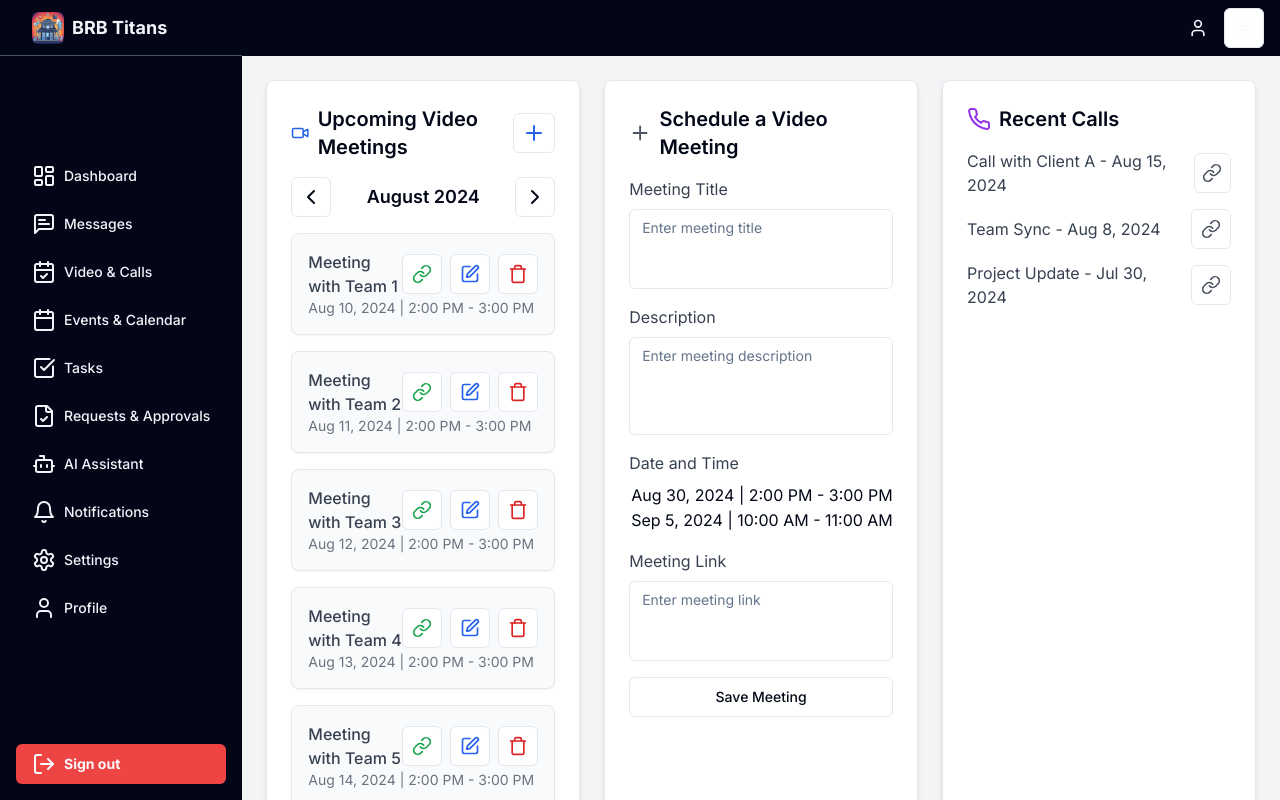
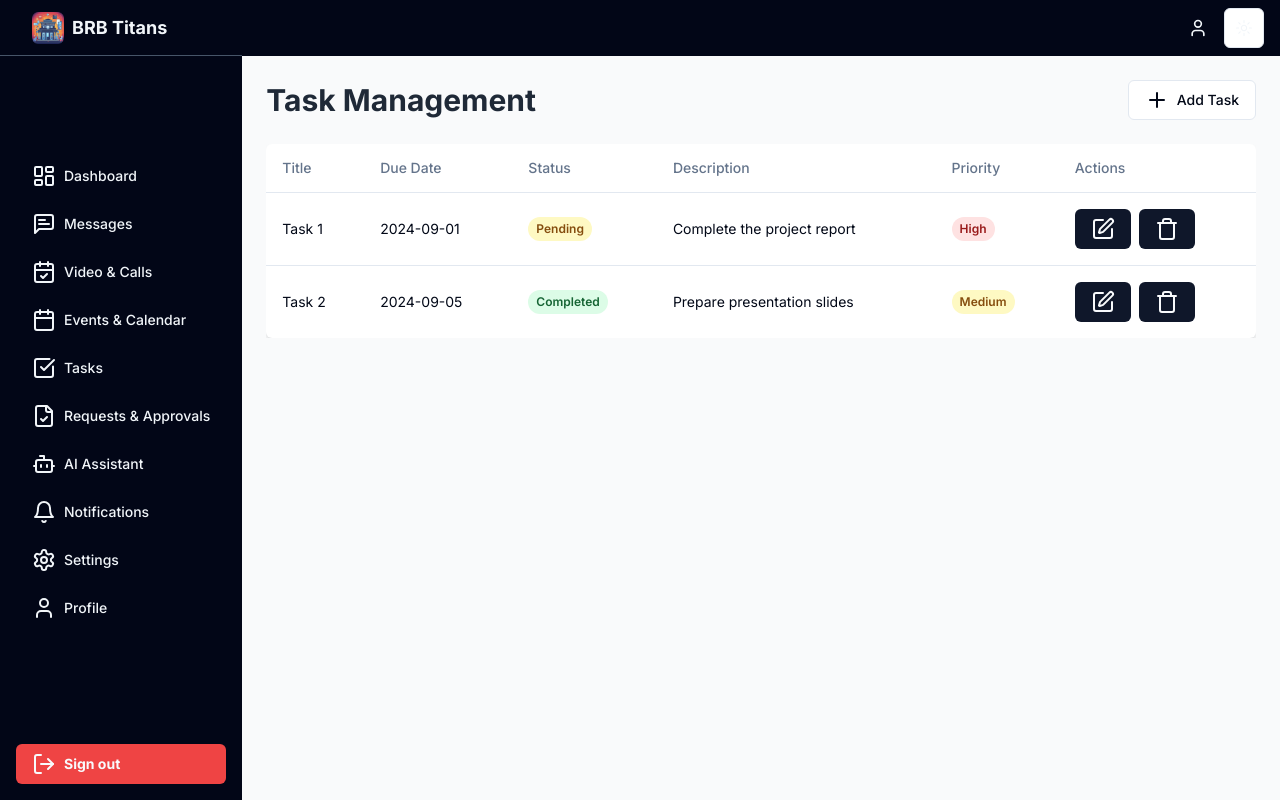
Before and after one commit to Shavkatjon-O/BRB_Hackcelerator_2024_Frontend, a Next.js app: page /dashboard/tasks in a window 1280 px wide. Built offline with nearby package versions, Linux system fonts and the light colour scheme.

Commit message:
feat: task management

```diff
--- a/src/app/dashboard/tasks/page.tsx
+++ b/src/app/dashboard/tasks/page.tsx
@@ -1,125 +1,185 @@
-'use client';
+"use client";
 
-import { Calendar as LucideCalendar, ChevronLeft, ChevronRight, Plus, Edit, Trash, Video, Phone, Link } from 'lucide-react';
+import { useState } from 'react';
+import { Dialog, DialogTrigger, DialogContent, DialogHeader, DialogTitle } from '@/components/ui/dialog';
+import { Select, SelectTrigger, SelectValue, SelectContent, SelectItem } from "@/components/ui/select";
+import { Table, TableHead, TableRow, TableHeader, TableBody, TableCell } from '@/components/ui/table';
 import { Button } from '@/components/ui/button';
-import { Card } from '@/components/ui/card';
-import { Select } from '@/components/ui/select';
+import { Input } from '@/components/ui/input';
 import { Textarea } from '@/components/ui/textarea';
-import { useState } from 'react';
+import { Loader2, Plus, Edit, Trash } from 'lucide-react';
 
-const MeetingsPage = () => {
-  const [selectedMonth, setSelectedMonth] = useState('August 2024');
+export interface Task {
+  id: number;
+  title: string;
+  dueDate: string;
+  status: 'Pending' | 'Completed' | '';
+  description: string;
+  priority: 'Low' | 'Medium' | 'High' | '';
+}
+
+export interface TaskPageState {
+  tasks: Task[];
+  newTask: Omit<Task, 'id'>;
+  showDialog: boolean;
+  loading: boolean;
+  editingTask: Task | null;
+}
+
+export default function TaskPage() {
+  const [tasks, setTasks] = useState<Task[]>([
+    { id: 1, title: 'Task 1', dueDate: '2024-09-01', status: 'Pending', description: 'Complete the project report', priority: 'High' },
+    { id: 2, title: 'Task 2', dueDate: '2024-09-05', status: 'Completed', description: 'Prepare presentation slides', priority: 'Medium' },
+  ]);
+
+  const [newTask, setNewTask] = useState<Omit<Task, 'id'>>({ title: '', dueDate: '', status: '', description: '', priority: '' });
+  const [showDialog, setShowDialog] = useState<boolean>(false);
+  const [loading, setLoading] = useState<boolean>(false);
+  const [editingTask, setEditingTask] = useState<Task | null>(null);
+
+  const handleAddTask = () => {
+    setLoading(true);
+    setTimeout(() => { // Simulating async operation
+      if (editingTask) {
+        // Update task
+        setTasks(tasks.map(task =>
+          task.id === editingTask.id
+            ? { ...task, ...newTask }
+            : task
+        ));
+        setEditingTask(null);
+      } else {
+        // Add new task
+        setTasks([...tasks, { ...newTask, id: tasks.length + 1 }]);
+      }
+      setNewTask({ title: '', dueDate: '', status: '', description: '', priority: '' });
+      setShowDialog(false);
+      setLoading(false);
+    }, 500);
+  };
+
+  const handleEditTask = (task: Task) => {
+    setEditingTask(task);
+    setNewTask(task);
+    setShowDialog(true);
+  };
+
+  const handleDeleteTask = (taskId: number) => {
+    setTasks(tasks.filter(task => task.id !== taskId));
+  };
 
   return (
-    <div className="flex flex-col h-screen bg-gray-100">
-      <div className="flex-1 p-6 overflow-auto">
-        <div className="grid grid-cols-1 md:grid-cols-3 gap-6">
-          {/* Upcoming Video Meetings Card */}
-          <Card className="p-6 bg-white border border-gray-200 shadow-md rounded-lg">
-            <div className="flex items-center justify-between mb-4">
-              <h2 className="text-xl font-semibold flex items-center space-x-2">
-                <Video className="text-blue-600 w-6 h-6" />
-                <span>Upcoming Video Meetings</span>
-              </h2>
-              <Button variant="outline" className="p-2" aria-label="Add meeting">
-                <Plus className="text-blue-600 w-6 h-6" />
+    <div className="p-6 space-y-6 bg-gray-50 h-full">
+      <header className="flex items-center justify-between mb-4">
+        <h1 className="text-3xl font-bold text-gray-800">Task Management</h1>
+        <Dialog>
+          <DialogTrigger asChild>
+            <Button variant="outline" className="flex items-center space-x-2">
+              <Plus />
+              <span>{editingTask ? 'Edit Task' : 'Add Task'}</span>
+            </Button>
+          </DialogTrigger>
+          <DialogContent className="sm:max-w-lg">
+            <DialogHeader>
+              <DialogTitle>{editingTask ? 'Edit Task' : 'Add New Task'}</DialogTitle>
+            </DialogHeader>
+            <div className="space-y-4">
+              <Input
+                placeholder="Enter task title"
+                value={newTask.title}
+                onChange={(e) => setNewTask({ ...newTask, title: e.target.value })}
+                className="bg-white border rounded-md"
+              />
+              <Input
+                type="date"
+                value={newTask.dueDate}
+                onChange={(e) => setNewTask({ ...newTask, dueDate: e.target.value })}
+                className="bg-white border rounded-md"
+              />
+              <Select
+                value={newTask.status}
+                onValueChange={(value) => setNewTask({ ...newTask, status: value as Task['status'] })}
+              >
+                <SelectTrigger className="w-full">
+                  <SelectValue placeholder="Select status" />
+                </SelectTrigger>
+                <SelectContent>
+                  <SelectItem value="Pending">Pending</SelectItem>
+                  <SelectItem value="Completed">Completed</SelectItem>
+                </SelectContent>
+              </Select>
+              <Textarea
+                placeholder="Enter task description"
+                value={newTask.description}
+                onChange={(e) => setNewTask({ ...newTask, description: e.target.value })}
+                className="bg-white border rounded-md"
+              />
+              <Select
+                value={newTask.priority}
+                onValueChange={(value) => setNewTask({ ...newTask, priority: value as Task['priority'] })}
+              >
+                <SelectTrigger className="w-full">
+                  <SelectValue placeholder="Select priority" />
+                </SelectTrigger>
+                <SelectContent>
+                  <SelectItem value="Low">Low</SelectItem>
+                  <SelectItem value="Medium">Medium</SelectItem>
+                  <SelectItem value="High">High</SelectItem>
+                </SelectContent>
+              </Select>
+              <Button
+                onClick={handleAddTask}
+                disabled={loading}
+                className="w-full bg-blue-500 text-white hover:bg-blue-600 disabled:opacity-50"
+              >
+                {loading ? <Loader2 className="animate-spin mr-2" /> : (editingTask ? 'Save Changes' : 'Add Task')}
               </Button>
             </div>
-            <div className="flex items-center justify-between mb-4">
-              <Button variant="outline" size="icon" aria-label="Previous month">
-                <ChevronLeft className="w-6 h-6" />
-              </Button>
-              <span className="text-lg font-semibold">{selectedMonth}</span>
-              <Button variant="outline" size="icon" aria-label="Next month">
-                <ChevronRight className="w-6 h-6" />
-              </Button>
-            </div>
-            <div className="grid grid-cols-1 gap-4">
-              {Array.from({ length: 5 }).map((_, index) => (
-                <Card key={index} className="p-4 bg-gray-50 border border-gray-200 shadow-sm rounded-lg">
-                  <div className="flex justify-between items-center">
-                    <div className="text-gray-700 font-medium">Meeting with Team {index + 1}</div>
-                    <div className="flex items-center space-x-2">
-                      <Button variant="outline" size="icon" aria-label="Join meeting">
-                        <Link className="text-green-600 w-5 h-5" />
-                      </Button>
-                      <Button variant="outline" size="icon" aria-label="Edit meeting">
-                        <Edit className="text-blue-600 w-5 h-5" />
-                      </Button>
-                      <Button variant="outline" size="icon" aria-label="Delete meeting">
-                        <Trash className="text-red-600 w-5 h-5" />
-                      </Button>
-                    </div>
-                  </div>
-                  <div className="text-gray-500 text-sm">Aug {10 + index}, 2024 | 2:00 PM - 3:00 PM</div>
-                </Card>
-              ))}
-            </div>
-          </Card>
+          </DialogContent>
+        </Dialog>
+      </header>
 
-          {/* Schedule Video Meeting Card */}
-          <Card className="p-6 bg-white border border-gray-200 shadow-md rounded-lg">
-            <h2 className="text-xl font-semibold mb-4 flex items-center space-x-2">
-              <Plus className="text-gray-600 w-6 h-6" />
-              <span>Schedule a Video Meeting</span>
-            </h2>
-            <div className="flex flex-col space-y-4">
-              <div className="flex flex-col space-y-2">
-                <label className="text-gray-700">Meeting Title</label>
-                <Textarea placeholder="Enter meeting title" rows={2} className="resize-none" />
-              </div>
-              <div className="flex flex-col space-y-2">
-                <label className="text-gray-700">Description</label>
-                <Textarea placeholder="Enter meeting description" rows={4} className="resize-none" />
-              </div>
-              <div className="flex flex-col space-y-2">
-                <label className="text-gray-700">Date and Time</label>
-                <div className="w-full">
-                  <Select>
-                    <option>Aug 30, 2024 | 2:00 PM - 3:00 PM</option>
-                    <option>Sep 5, 2024 | 10:00 AM - 11:00 AM</option>
-                  </Select>
-                </div>
-              </div>
-              <div className="flex flex-col space-y-2">
-                <label className="text-gray-700">Meeting Link</label>
-                <Textarea placeholder="Enter meeting link" rows={2} className="resize-none" />
-              </div>
-              <Button variant="outline" className="w-full">Save Meeting</Button>
-            </div>
-          </Card>
-
-          {/* Recent Calls Card */}
-          <Card className="p-6 bg-white border border-gray-200 shadow-md rounded-lg">
-            <h2 className="text-xl font-semibold mb-4 flex items-center space-x-2">
-              <Phone className="text-purple-600 w-6 h-6" />
-              <span>Recent Calls</span>
-            </h2>
-            <ul className="space-y-3">
-              <li className="flex justify-between items-center text-gray-700">
-                <span>Call with Client A - Aug 15, 2024</span>
-                <Button variant="outline" size="icon" aria-label="View details">
-                  <Link className="text-gray-600 w-5 h-5" />
-                </Button>
-              </li>
-              <li className="flex justify-between items-center text-gray-700">
-                <span>Team Sync - Aug 8, 2024</span>
-                <Button variant="outline" size="icon" aria-label="View details">
-                  <Link className="text-gray-600 w-5 h-5" />
-                </Button>
-              </li>
-              <li className="flex justify-between items-center text-gray-700">
-                <span>Project Update - Jul 30, 2024</span>
-                <Button variant="outline" size="icon" aria-label="View details">
-                  <Link className="text-gray-600 w-5 h-5" />
-                </Button>
-              </li>
-            </ul>
-          </Card>
-        </div>
-      </div>
+      <Table className="min-w-full bg-white shadow-md rounded-md overflow-hidden">
+        <TableHeader>
+          <TableRow>
+            <TableHead>Title</TableHead>
+            <TableHead>Due Date</TableHead>
+            <TableHead>Status</TableHead>
+            <TableHead>Description</TableHead>
+            <TableHead>Priority</TableHead>
+            <TableHead>Actions</TableHead>
+          </TableRow>
+        </TableHeader>
+        <TableBody>
+          {tasks.length === 0 ? (
+            <TableRow>
+              <TableCell colSpan={6} className="text-center py-4 text-gray-600">No tasks available.</TableCell>
+            </TableRow>
+          ) : (
+            tasks.map(task => (
+              <TableRow key={task.id} className="hover:bg-gray-50">
+                <TableCell>{task.title}</TableCell>
+                <TableCell>{task.dueDate}</TableCell>
+                <TableCell>
+                  <span className={`inline-block px-2 py-1 text-xs font-semibold rounded-full ${task.status === 'Pending' ? 'bg-yellow-100 text-yellow-800' : 'bg-green-100 text-green-800'}`}>
+                    {task.status}
+                  </span>
+                </TableCell>
+                <TableCell>{task.description}</TableCell>
+                <TableCell>
+                  <span className={`inline-block px-2 py-1 text-xs font-semibold rounded-full ${task.priority === 'High' ? 'bg-red-100 text-red-800' : task.priority === 'Medium' ? 'bg-yellow-100 text-yellow-800' : 'bg-green-100 text-green-800'}`}>
+                    {task.priority}
+                  </span>
+                </TableCell>
+                <TableCell className="flex space-x-2">
+                  <Button onClick={() => handleEditTask(task)}><Edit /></Button>
+                  <Button onClick={() => handleDeleteTask(task.id)}><Trash /></Button>
+                </TableCell>
+              </TableRow>
+            ))
+          )}
+        </TableBody>
+      </Table>
     </div>
   );
 }
-
-export default MeetingsPage;
```
